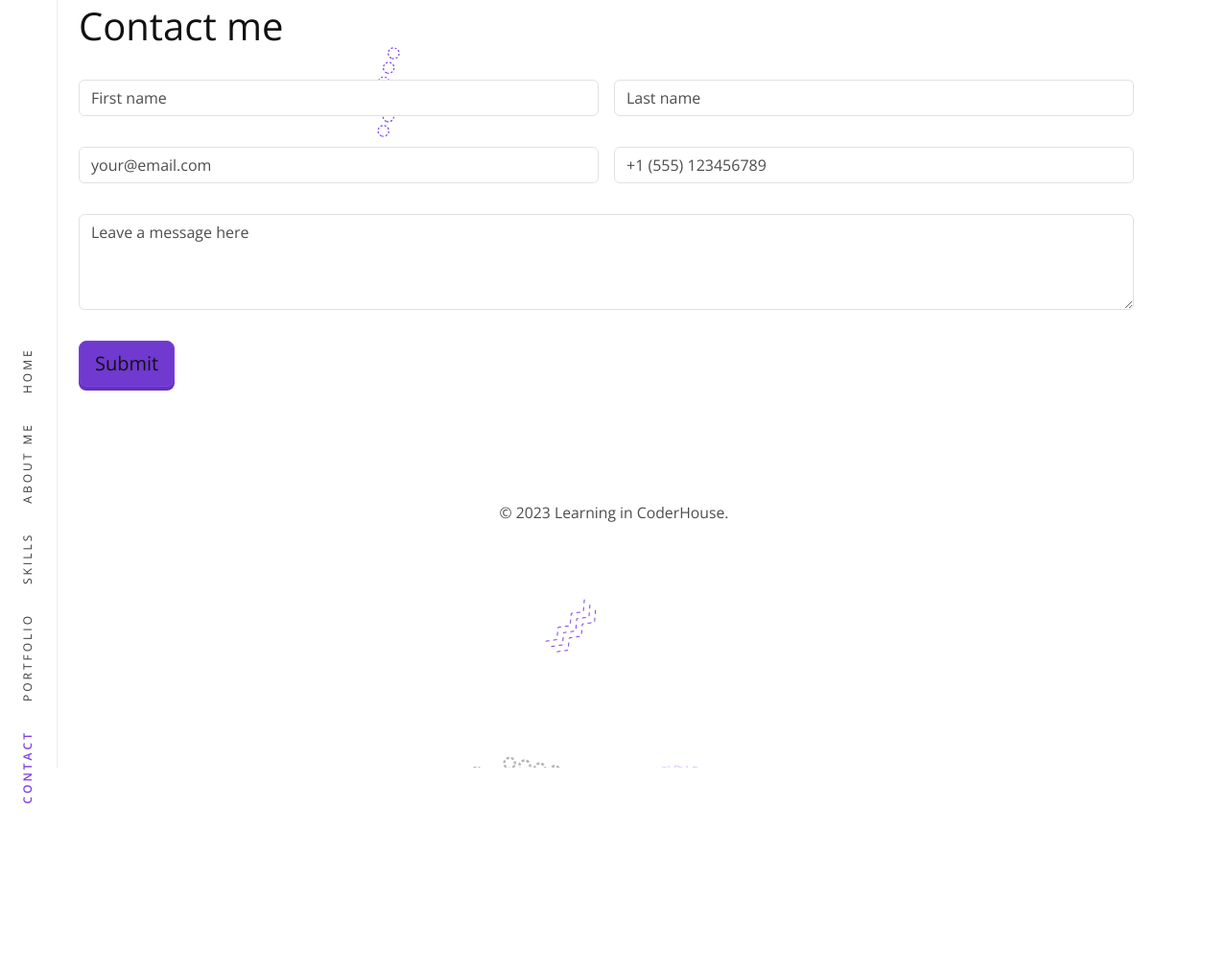
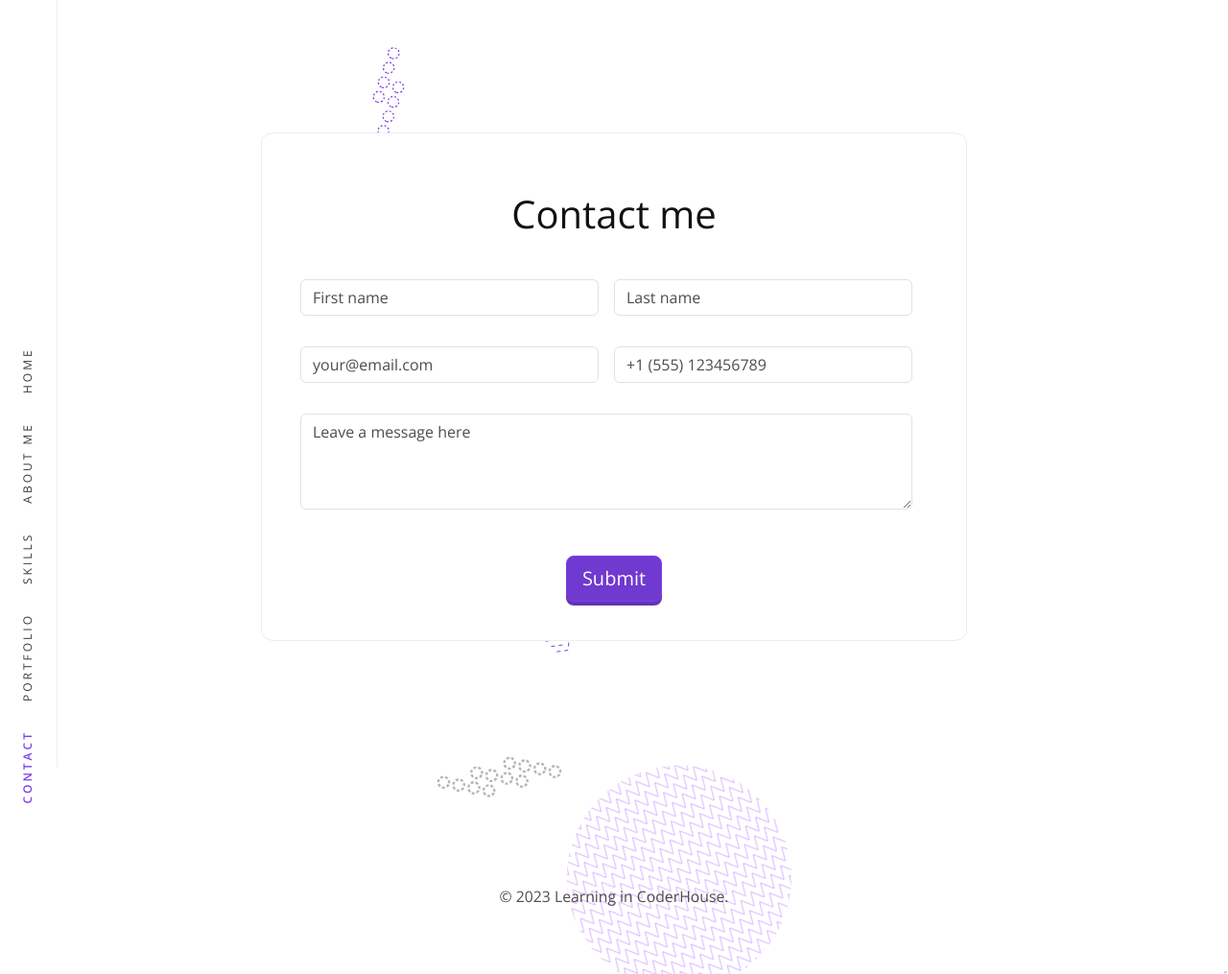
Before and after one commit to fede-r1c0/fede-r1c0.github.io, a website: page contact.html in a window 1280 px wide. Shown: the whole page at 96% size. Before the commit the page ends 800 px from the top, so only its background shows below. Drawn offline with nearby package versions, Linux system fonts and the light colour scheme.

Commit message:
refactor: contact

```diff
--- a/contact.html
+++ b/contact.html
@@ -72,11 +72,10 @@
   <!-- Header end -->
   <!-- Main content -->
   <main>
-    <div class="container">
-      <h1 class="contact">Contact me</h1>
-
+    <div class="container d-flex contact">
+      <div class="container default__box">
+        <h1 >Contact me</h1>
         <form class="row gy-2 gx-3 align-items-center">
-
           <div class="row g-3">
             <div class="col">
               <input type="text" class="form-control" placeholder="First name" aria-label="First name">
@@ -85,30 +84,28 @@
               <input type="text" class="form-control" placeholder="Last name" aria-label="Last name">
             </div>
           </div>
-
           <div class="row g-3">
             <div class="col-md-6">
               <input type="email" class="form-control" placeholder="your@email.com" aria-label="Email" id="inputEmail4">
             </div>
-
             <div class="col-md-6">
               <input type="phone" class="form-control" placeholder="+1 (555) 123456789" aria-label="Phone">
             </div>
           </div>
-
           <div class="row g-3">
             <div class="col-md-12">
               <textarea class="form-control" placeholder="Leave a message here" id="floatingTextarea2"
                 style="height: 100px"></textarea>
             </div>
           </div>
-
-        <div class="row g-3">
-          <div class="col-12">
-            <button class="btn btn-default btn-lg" type="submit">Submit</button>
-          </div>
+          <!-- Contact button -->
+          <div class="mt-5 text-center">
+            <button class="btn btn-default btn-lg ">
+              <a href="#">Submit</a>
+            </button>
           </div>
         </form>
+      </div>
     </div>
   </main>
   <!-- Body content end -->
--- a/scss/components/_about.scss
+++ b/scss/components/_about.scss
@@ -1,24 +1,6 @@
-
 /* About me Box CSS */
 .about {
   width: 100vh;
   height: 100vh;
   align-items: center;
 }
-
-.about__box{
-  background-color: $white-color;
-  border: 1px solid $gray-color;
-  border-radius: 2%;
-  padding: 40px;
-  margin: 20px;
-
-  h1,
-  p{
-    margin: 20px;
-  }
-
-  p{
-    padding: 20px 0;
-  }
-}
--- /dev/null
+++ b/scss/components/_contact.scss
@@ -0,0 +1,7 @@
+/* Contact Form Box CSS */
+.contact {
+  width: 100vh;
+  height: 100vh;
+  align-items: center;
+  text-align: center;
+}
--- a/scss/style.scss
+++ b/scss/style.scss
@@ -29,3 +29,4 @@ $body-color: #111;
 @import "../scss/components/footer";
 @import "../scss/components/about";
 @import "../scss/components/skills";
+@import "../scss/components/contact";
```
Also changed, not shown: css/style.css, 1 other file. Lines whose indentation alone changed are shown as unchanged.
